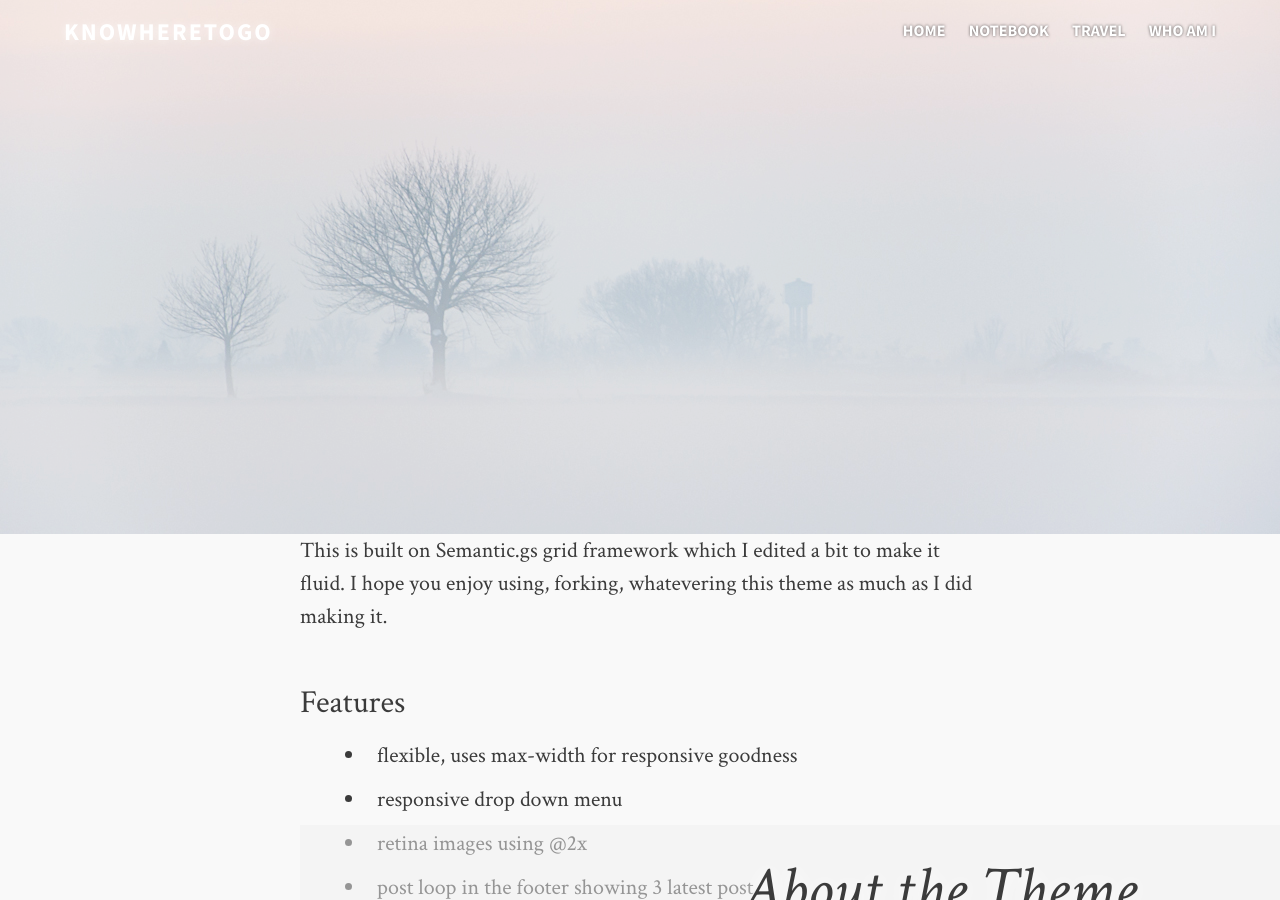
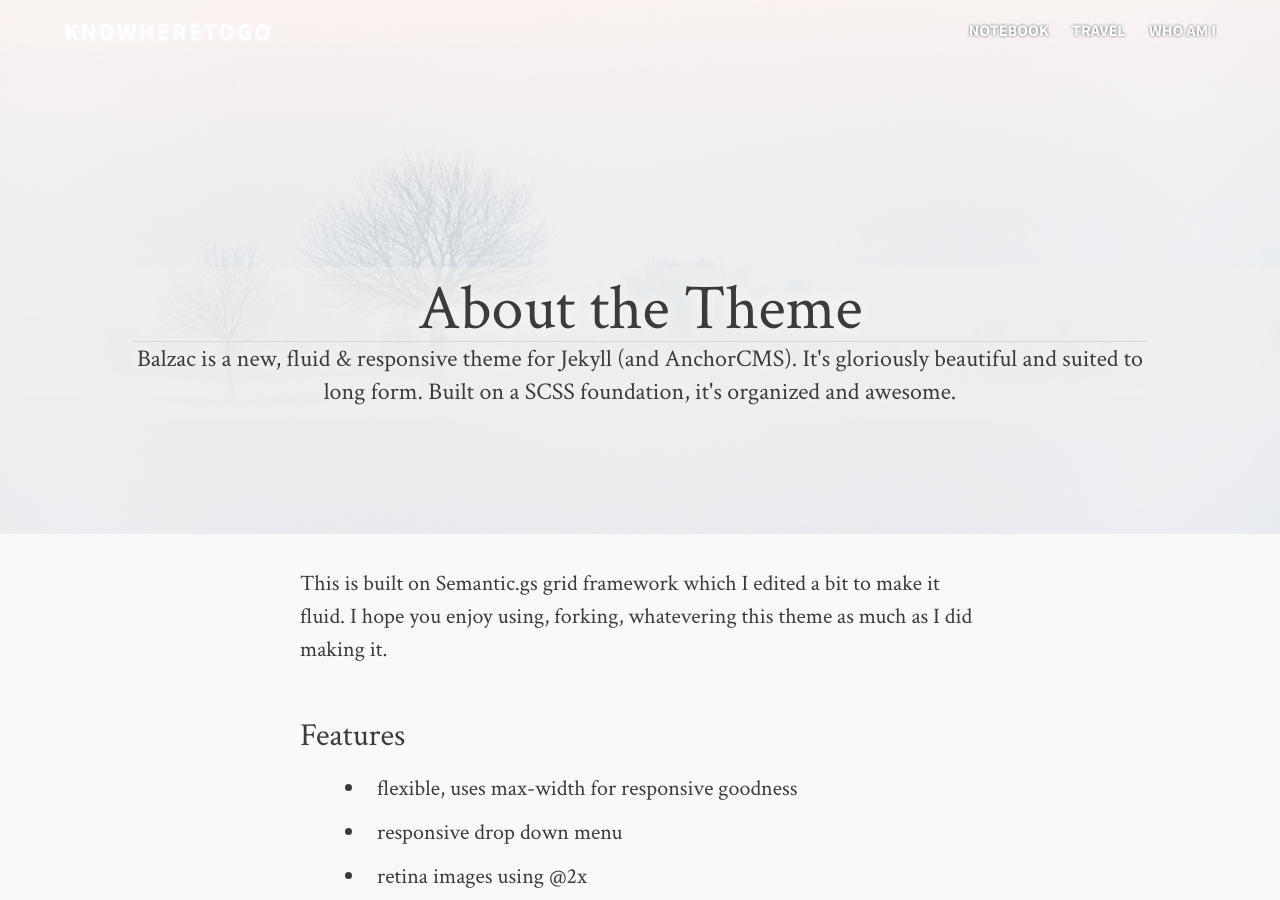
Before and after one commit to stef0u/stef0u.github.io, a Jekyll site: the page built from about.md, in a window 1280 px wide and 900 px high. Built offline with Jekyll 4.4.1, drawn with Linux system fonts in a browser that asks for light colours; comment, search, counter and statistics services are not loaded.

Commit message:
modified template design

```diff
--- a/_includes/head-dark.html
+++ b/_includes/head-dark.html
@@ -56,9 +56,6 @@
         <a href="#nav" class="menu"><span class='icons'>☰</span></a>
         <nav role="navigation">
           <ul>
-            <li>
-              <a href="/" title="{{ site.title }}">Home</a>
-            </li>
 
             {% for link in site.links %}
                 <li><a href="{% if link.external %}{{ link.url }}{% else %}{{ site.url }}{{ link.url }}{% endif %}" {% if link.external %}target="_blank"{% endif %}>{{ link.title }}</a></li>
--- a/_includes/head.html
+++ b/_includes/head.html
@@ -58,9 +58,6 @@
         <a href="#nav" class="menu"><span class='icons'>☰</span></a>
         <nav role="navigation">
           <ul>
-            <li>
-              <a href="/" title="{{ site.title }}">Home</a>
-            </li>
 
             {% for link in site.links %}
                 <li><a href="{% if link.external %}{{ link.url }}{% else %}{{ site.url }}{{ link.url }}{% endif %}" {% if link.external %}target="_blank"{% endif %}>{{ link.title }}</a></li>
--- a/_layouts/home.html
+++ b/_layouts/home.html
@@ -1,6 +1,6 @@
 {% include head-dark.html %}
 
-    <div id='bump'>
+    <!--div id='bump'>
         <section class="article archive">
           <article class="archive-wrap">
               <ol class="post-list">
@@ -17,6 +17,4 @@
               </ol>
           </article>
         </section>
-    </div>
-
-{% include footer.html %}
+    </div-->
--- a/_layouts/page.html
+++ b/_layouts/page.html
@@ -25,9 +25,6 @@
 
         {{ content }}
 
-      <a class="share" href="https://twitter.com/intent/tweet?text=&quot;{{ page.title }}&quot;%20{{ site.canonical }}{{ page.url }}%20via%20&#64;{{ site.owner.twitter }}" data-dnt="true">Share</a>
-      <script>!function(d,s,id){var js,fjs=d.getElementsByTagName(s)[0];if(!d.getElementById(id)){js=d.createElement(s);js.id=id;js.src="//platform.twitter.com/widgets.js";fjs.parentNode.insertBefore(js,fjs);}}(document,"script","twitter-wjs");</script>
-
       </article>
     </section>
 </div>
--- a/_layouts/post.html
+++ b/_layouts/post.html
@@ -1,33 +1,22 @@
+{% if page.image.feature %}
 	{% include head.html %}
+	<section class="article">
+		<div class="overlay overlay-lighter"></div>
+		<div class="featured-image" style="background-image: url({{ site.url }}/images/{{ page.image.feature }})">
+			{% include titleDescription.html %}
+		</div>
+{% else %}
+	{% include head-dark.html %}
+	<section class="article pad-top">
+			{% include titleDescription.html %}
+{% endif %}
+	</section>
+</div>
 
-<section class="article">
-
-{% if page.image.feature %}
-  <div class="overlay"></div>
-  {% if page.image.feature contains 'https://' | escape or page.image.feature contains 'http://' | escape %}
-  <div class="featured-image" style="background-image: url({{ page.image.feature }})"></div>
-  {% else %}
-  <div class="featured-image" style="background-image: url({{ site.url }}/images/{{ page.image.feature }})"></div>
-  {% endif %}
-{% else %}
-  <div class="overlay"></div>
-  <div class="featured-image" style="background-image: url({{ site.url }}/images/typewriter.jpg)"></div>
-{% endif %}
-
-
+<div>
+	</section class="article">
 		<article class="wrap post">
-        <header class="post-header">
-          <hgroup>
-            <h1>{{page.title}}</h1>
-            <p class="date">{{page.date | date: "%b %d, %Y" }}</p>
-            <p class="intro">{% if page.description %}{{ page.description }}{% else %}{{ page.tagline }}{% endif %}</p>
-          </hgroup>
-        </header>
-
 				{{ content }}
-
-      <a class="share" href="https://twitter.com/intent/tweet?text=&quot;{{ page.title }}&quot;%20{{ site.canonical }}{{ page.url }}%20via%20&#64;{{ site.owner.twitter }}" data-dnt="true">Share</a>
-      <script>!function(d,s,id){var js,fjs=d.getElementsByTagName(s)[0];if(!d.getElementById(id)){js=d.createElement(s);js.id=id;js.src="//platform.twitter.com/widgets.js";fjs.parentNode.insertBefore(js,fjs);}}(document,"script","twitter-wjs");</script>
 
 				{% if page.comments %}
 				<aside class="disqus">
@@ -48,10 +37,7 @@
 				</aside>
 				{% endif %}
 
-
 			</article>
-
 	</section>
 </div>
-
 {% include footer.html %}
```
Lines whose indentation alone changed are shown as unchanged.
